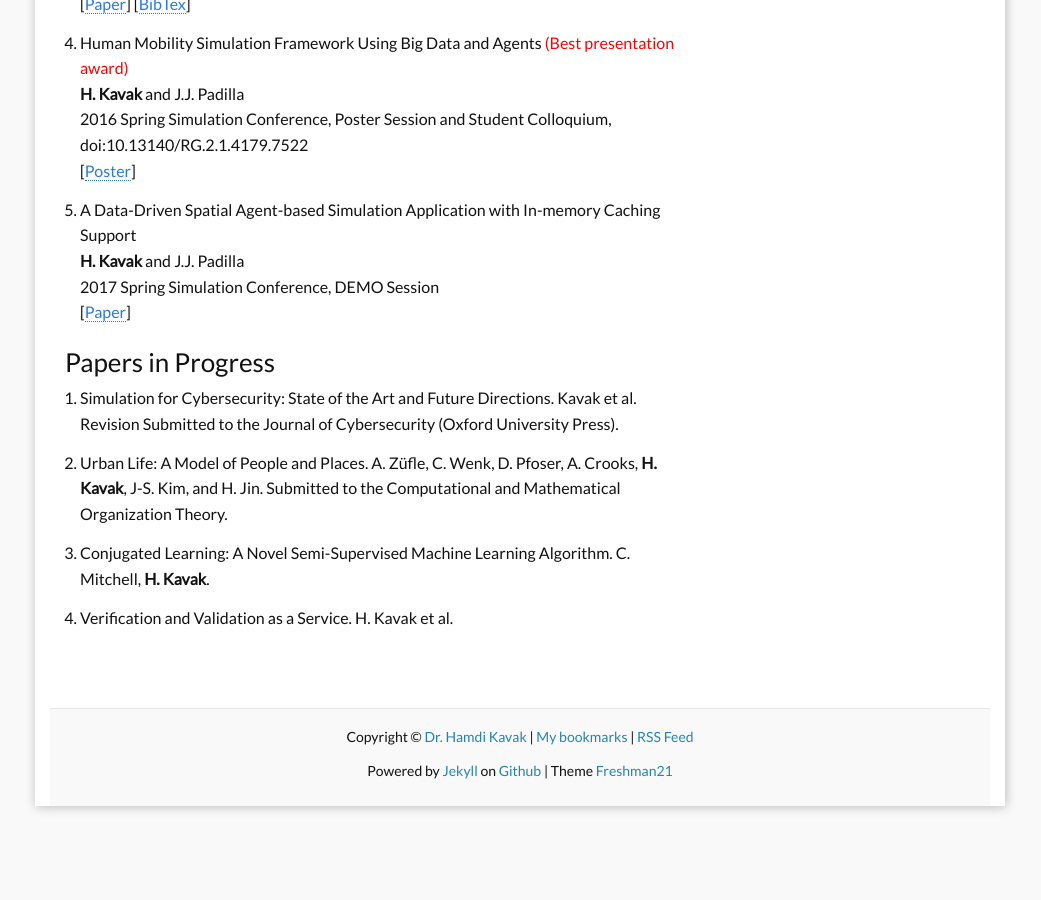
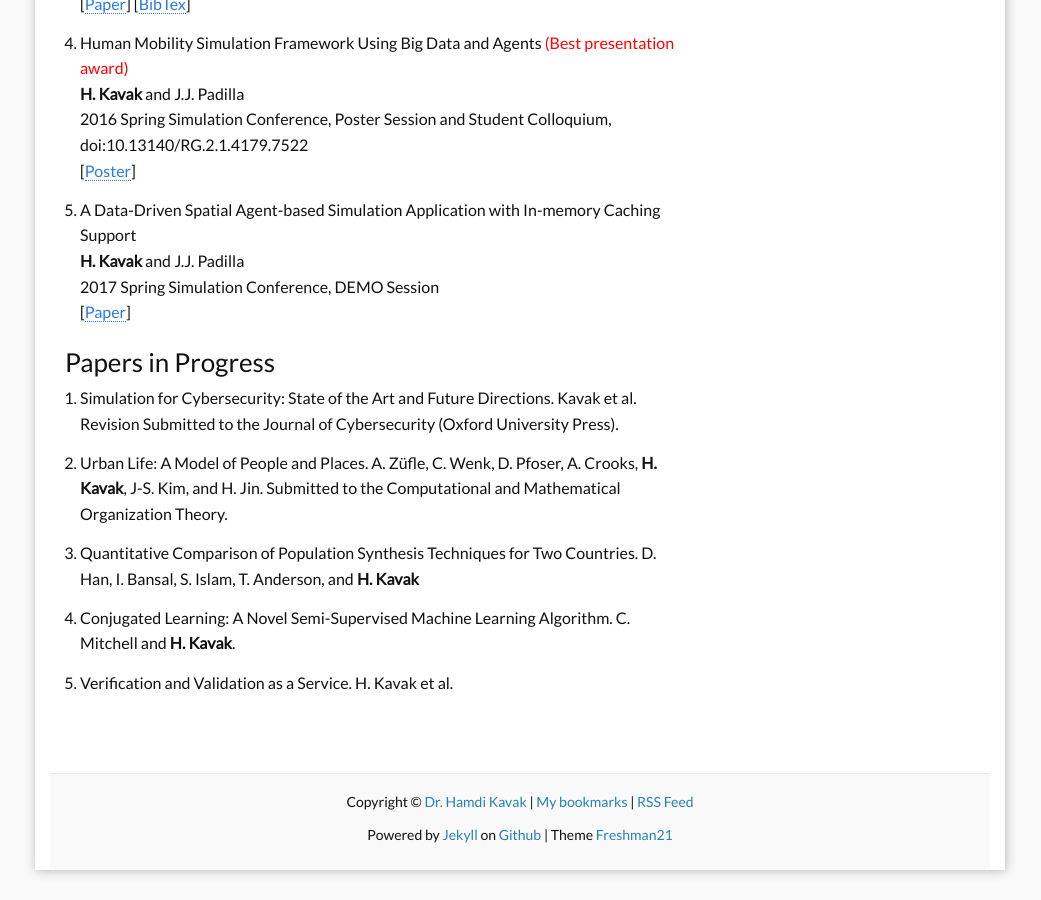
Before and after one commit to hamdikavak/hamdikavak.github.io, a Jekyll site: the page built from c5_publications.md, in a window 1280 px wide and 900 px high, scrolled down 4185 px. Shown: the whole window, without its empty margins (120-1161 px from the left). Built offline with Jekyll 4.4.1, drawn with Linux system fonts in a browser that asks for light colours; nearby versions of some CDN libraries; before the commit the page ends 5021 px from its top, so only the background shows below that.

Commit message:
Synthetic population paper added

```diff
--- a/c5_publications.md
+++ b/c5_publications.md
@@ -208,8 +208,10 @@ This page shows my up-to-date publication list, links to papers, and BibTex cita
 
 2. Urban Life: A Model of People and Places.  A. Züfle, C. Wenk, D. Pfoser, A. Crooks, <strong>H. Kavak</strong>, J-S. Kim, and H. Jin. Submitted to the Computational and Mathematical Organization Theory.
 
-3. Conjugated Learning: A Novel Semi-Supervised Machine Learning Algorithm. C. Mitchell, <strong>H. Kavak</strong>.
+3. Quantitative Comparison of Population Synthesis Techniques for Two Countries. D. Han, I. Bansal, S. Islam, T. Anderson, and <strong>H. Kavak</strong>
 
-4. Verification and Validation as a Service. H. Kavak et al.
+4. Conjugated Learning: A Novel Semi-Supervised Machine Learning Algorithm. C. Mitchell  and <strong>H. Kavak</strong>.
+
+5. Verification and Validation as a Service. H. Kavak et al.
 
 <!---1. A Patterns of Life Simulation for Urban Science (H. Kavak et al.)--->
```
